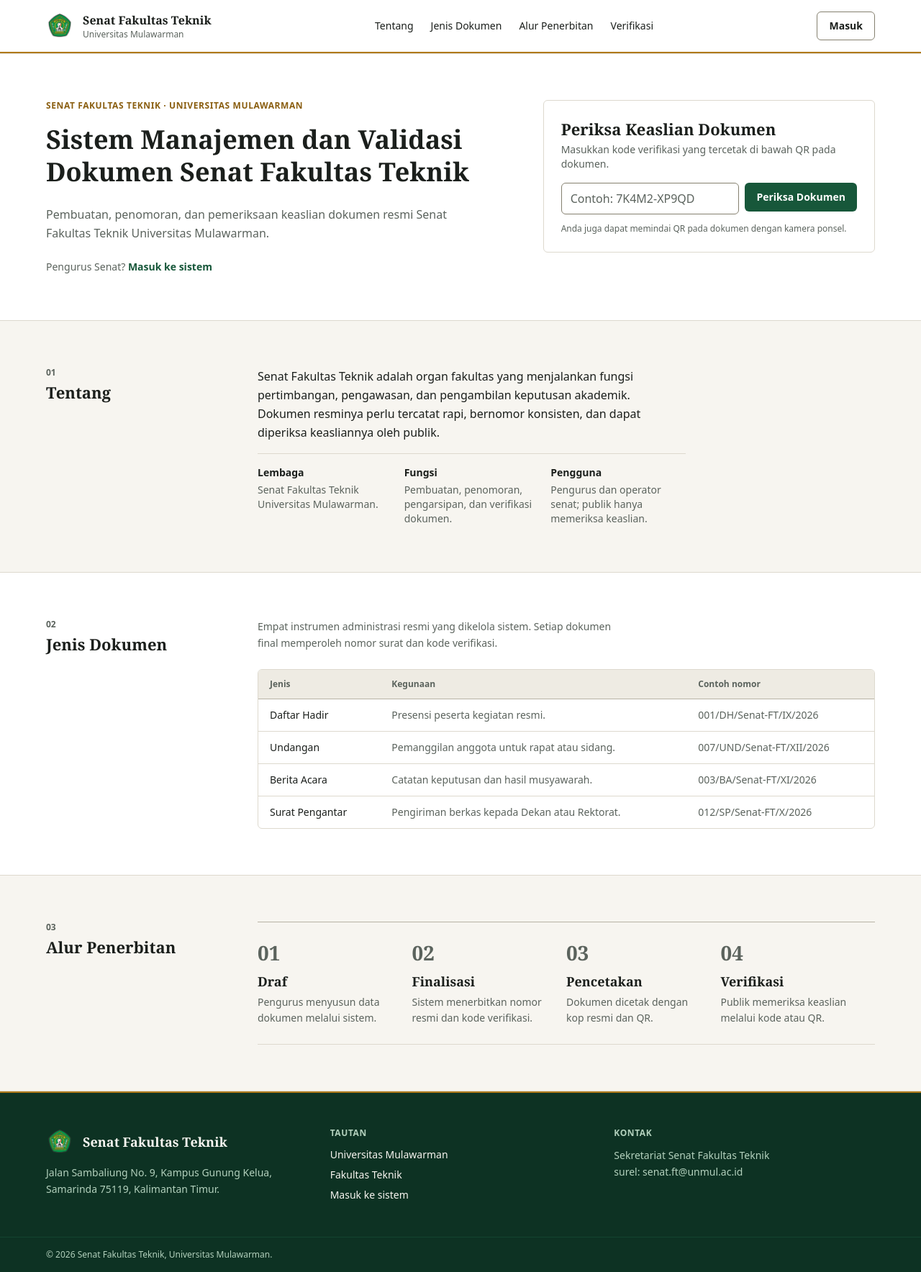
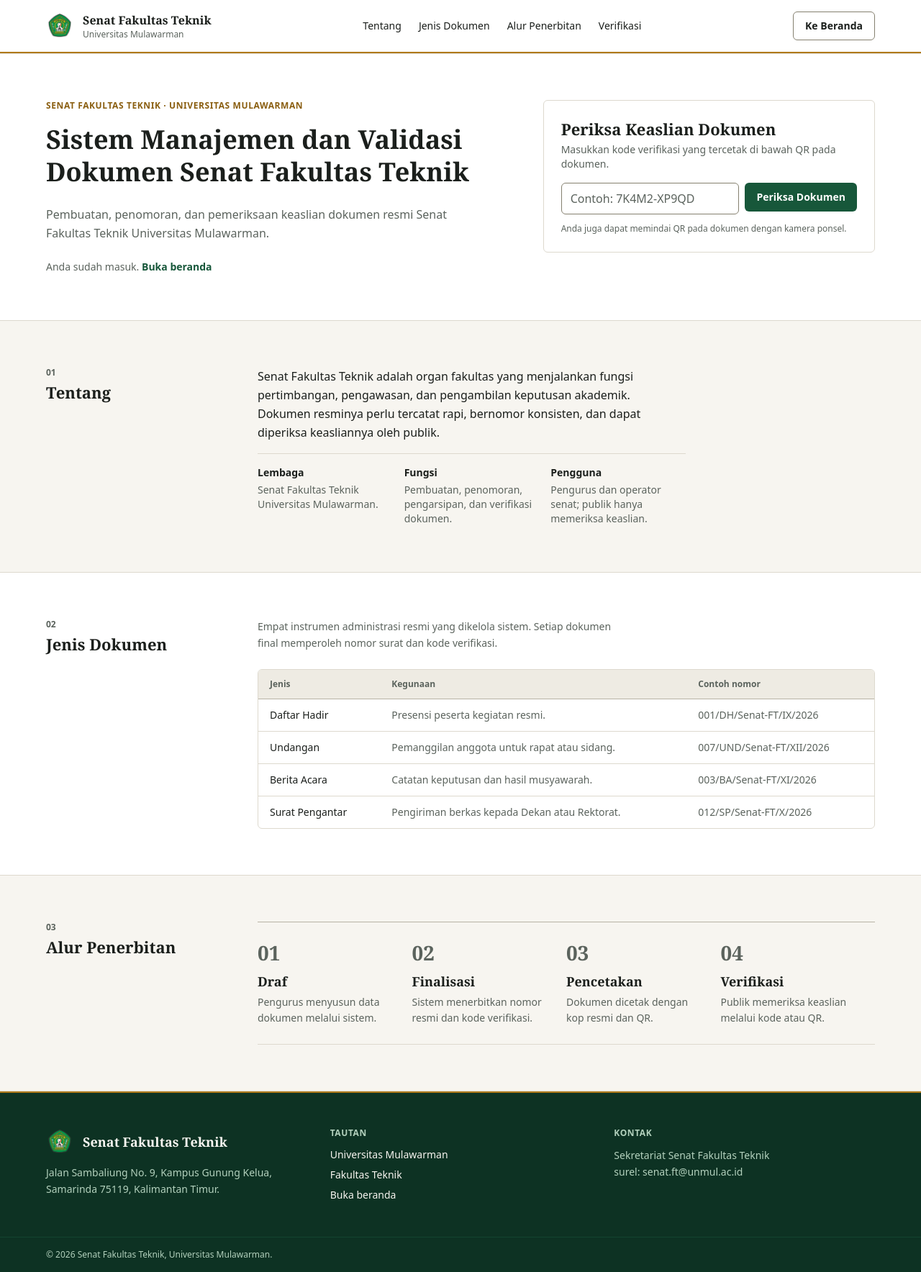
Before and after one commit to FlucLight/senat_unmul, a Laravel app: page / in a window 1280 px wide. Shown: the whole page at 72% size. Run offline with Laravel 12, Linux system fonts and the light colour scheme; a user stored in the database is signed in; data comes from the database, SQL or seed files in the repository; style sheets or scripts are compiled from the project's sources.

Commit message:
fix: tampilkan tombol beranda di welcome saat sudah login

```diff
--- a/resources/views/welcome.blade.php
+++ b/resources/views/welcome.blade.php
@@ -30,10 +30,17 @@
                 <a href="#verifikasi" class="text-ink transition-colors hover:text-brand">Verifikasi</a>
             </nav>
 
+            @auth
+                <a href="{{ route('beranda') }}"
+                    class="inline-flex h-10 items-center justify-center rounded-md border border-control bg-surface px-4 text-sm font-semibold text-ink transition-colors hover:bg-paper">
+                    Ke Beranda
+                </a>
+            @else
                 <a href="{{ route('login') }}"
                     class="inline-flex h-10 items-center justify-center rounded-md border border-control bg-surface px-4 text-sm font-semibold text-ink transition-colors hover:bg-paper">
                     Masuk
                 </a>
+            @endauth
         </div>
         <div class="h-0.5 bg-gold-600"></div>
     </header>
@@ -51,8 +58,13 @@
                         Pembuatan, penomoran, dan pemeriksaan keaslian dokumen resmi Senat Fakultas Teknik Universitas Mulawarman.
                     </p>
                     <p class="mt-6 text-sm text-ink-muted">
+                        @auth
+                            Anda sudah masuk.
+                            <a href="{{ route('beranda') }}" class="font-semibold text-brand underline-offset-2 hover:underline">Buka beranda</a>
+                        @else
                             Pengurus Senat?
                             <a href="{{ route('login') }}" class="font-semibold text-brand underline-offset-2 hover:underline">Masuk ke sistem</a>
+                        @endauth
                     </p>
                 </div>
 
@@ -253,7 +265,13 @@
                 <ul class="mt-3 space-y-2 text-sm">
                     <li><a href="https://www.unmul.ac.id" class="underline-offset-2 hover:underline" rel="noopener">Universitas Mulawarman</a></li>
                     <li><a href="https://ft.unmul.ac.id" class="underline-offset-2 hover:underline" rel="noopener">Fakultas Teknik</a></li>
-                    <li><a href="{{ route('login') }}" class="underline-offset-2 hover:underline">Masuk ke sistem</a></li>
+                    <li>
+                        @auth
+                            <a href="{{ route('beranda') }}" class="underline-offset-2 hover:underline">Buka beranda</a>
+                        @else
+                            <a href="{{ route('login') }}" class="underline-offset-2 hover:underline">Masuk ke sistem</a>
+                        @endauth
+                    </li>
                 </ul>
             </div>
             <div>
```
Lines whose indentation alone changed are shown as unchanged.
